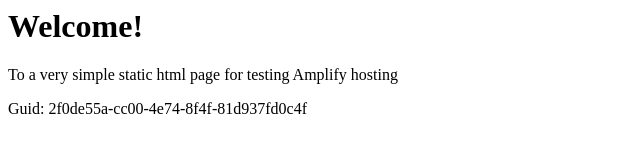
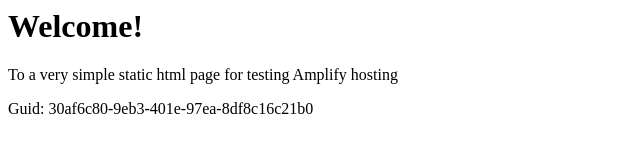
Before and after one commit to aws-aemilia-cmh/Github-PR-Commit-Integration-Test-DoNotTouch-GithubWebhookPreviewCanaryTest-v1-prod-us-east-2, a website: page src/index.html in a window 1280 px wide. Shown: the full height of the page, 0-640 px from the left. Drawn offline with Linux system fonts and the light colour scheme.

Commit message:
commit from integ tests

```diff
--- a/src/index.html
+++ b/src/index.html
@@ -12,6 +12,6 @@
 <body>
     <h1>Welcome!</h1>
     <p>To a very simple static html page for testing Amplify hosting</p>
-    <p>Guid: 2f0de55a-cc00-4e74-8f4f-81d937fd0c4f</p></body>
+    <p>Guid: 30af6c80-9eb3-401e-97ea-8df8c16c21b0</p></body>
 
 </html>
```
